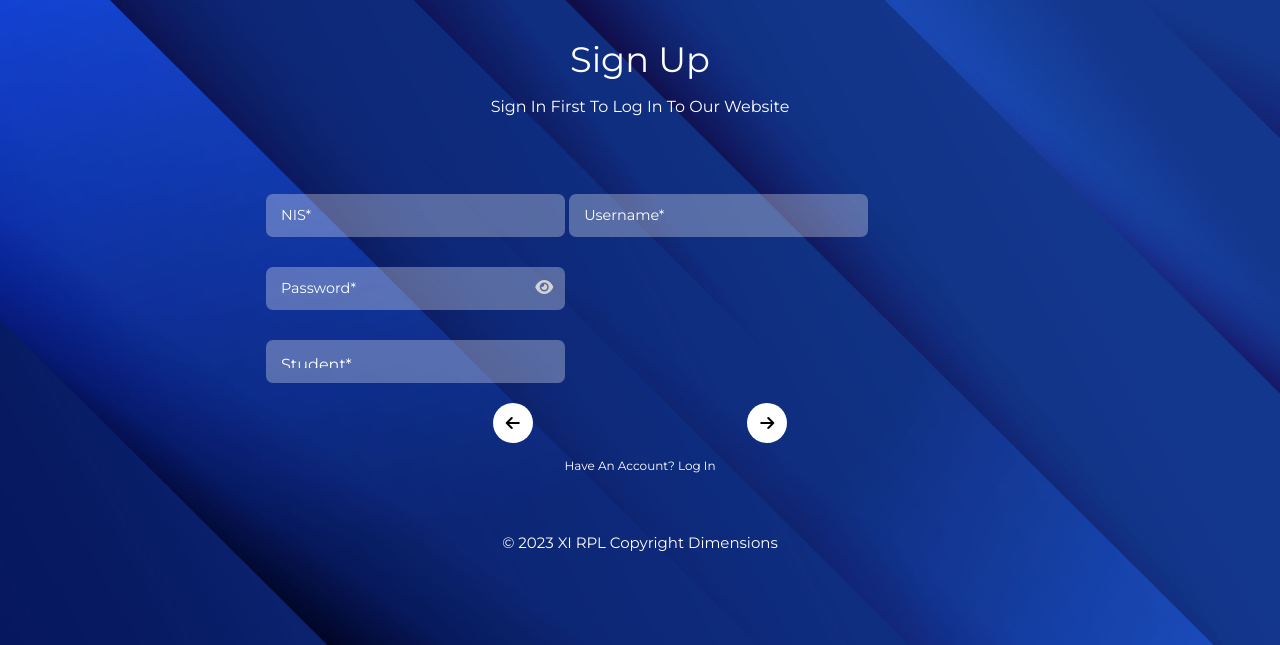
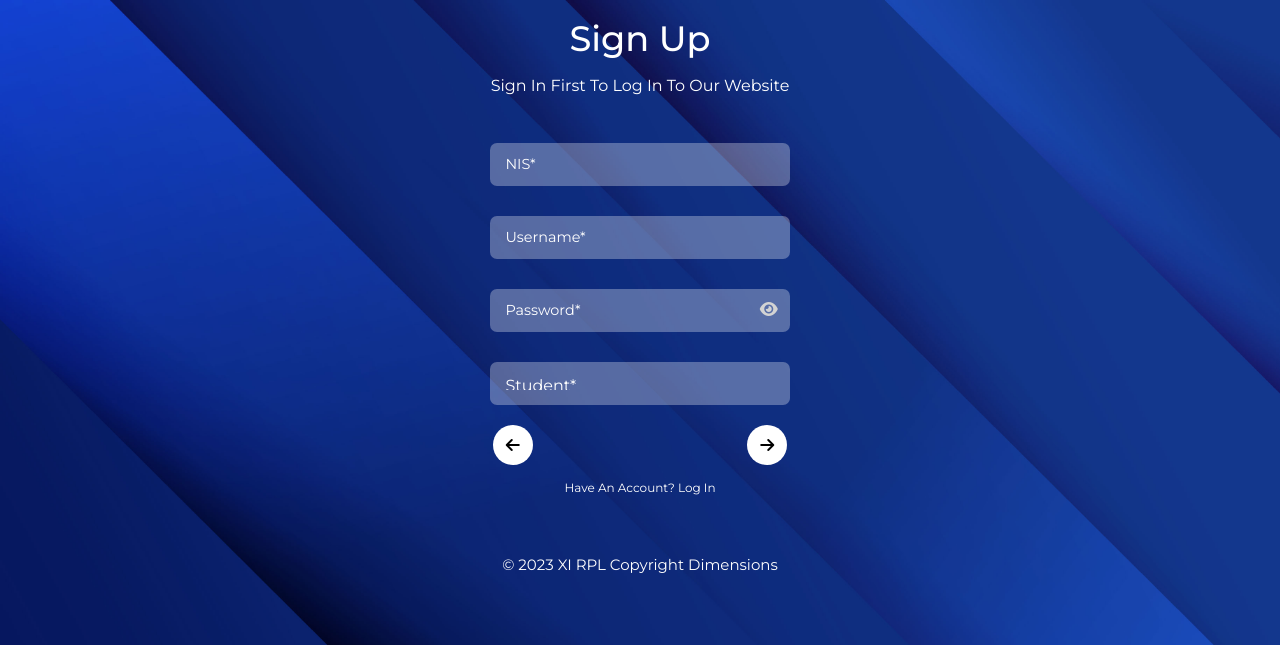
Before and after one commit to CallmeRajul/xi_rpl, a PHP site: page /views/register/ in a window 1280 px wide. Shown: the part 109-754 px from the top of the page. Run offline with PHP 8.4, Linux system fonts and the light colour scheme; some libraries are stand-ins or nearby versions.

Commit message:
update banh

```diff
--- a/dist/css/register.css
+++ b/dist/css/register.css
@@ -79,6 +79,7 @@
     color: white;
     font-size: 2.2rem;
     text-align: center;
+    font-weight: 500;
     font-family: 'Montserrat', sans-serif;
 }
 
@@ -300,6 +301,9 @@
 .input-group.active {
     display: block;
     animation: fadeIn 0.5s ease-in-out;
+    display: flex;
+    flex-direction: column;
+    align-items: center;
 }
 
 @keyframes fadeIn {
--- a/process/register/register_process.php
+++ b/process/register/register_process.php
@@ -58,4 +58,3 @@
     header("Location: ../../views/register/");
     exit();
 }
-?>
```
Also changed, not shown: views/register/index.php (+3 -7 lines), dist/js/register.js.
